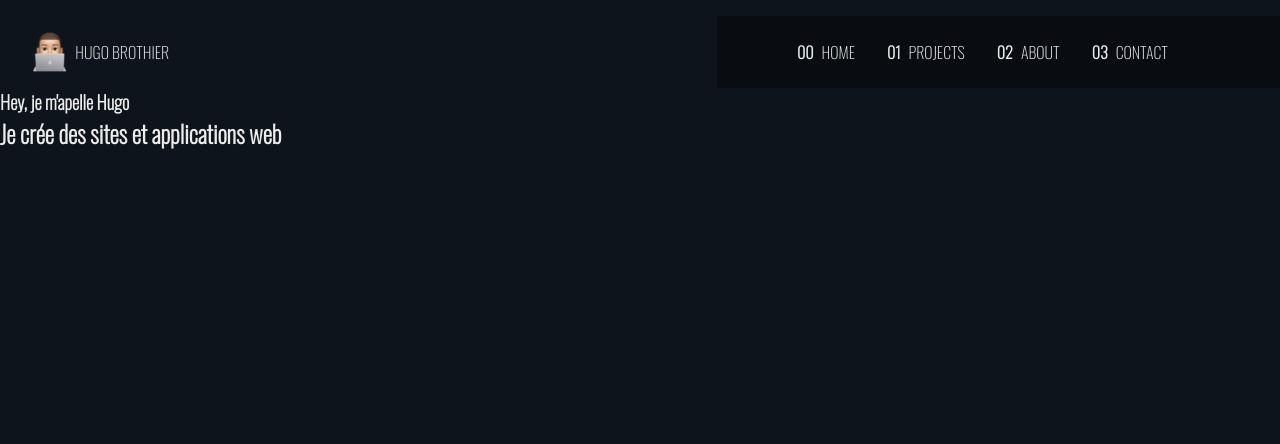
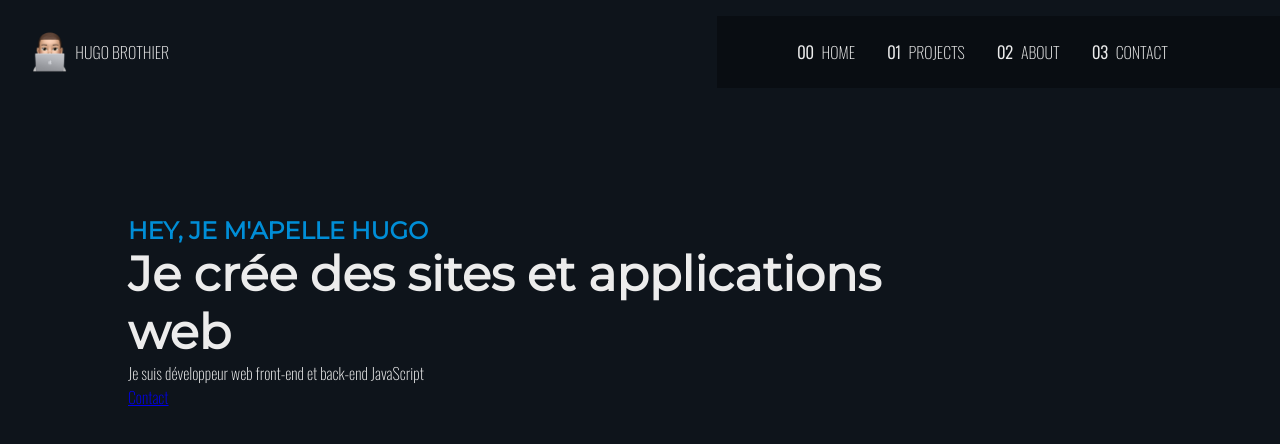
Before and after one commit to hgobr/portfolio, a plain HTML site: page index.html in a window 1280 px wide. Shown: the top 444 px of the page. Drawn offline with nearby package versions, Linux system fonts and the light colour scheme.

Commit message:
update header

```diff
--- a/index.html
+++ b/index.html
@@ -55,6 +55,8 @@
       <header>
         <h3>Hey, je m'apelle Hugo</h3>
         <h1>Je crée des sites et applications web</h1>
+        <p>Je suis développeur web front-end et back-end JavaScript</p>
+        <a href="#contact">Contact</a>
       </header>
     </section>
   </body>
--- a/style.css
+++ b/style.css
@@ -127,7 +127,7 @@ body {
   color: rgb(255, 255, 255);
 }
 
-@media (max-width: 35em) {
+@media (max-width: 42em) {
   .mainNav {
     position: fixed;
     z-index: 1000;
@@ -178,7 +178,7 @@ body {
   }
 }
 
-@media (min-width: 35em) and (max-width: 55em) {
+@media (min-width: 42em) and (max-width: 55em) {
   .mainNav a > span[aria-hidden] {
     display: none;
   }
@@ -187,7 +187,7 @@ body {
   }
 }
 
-@media (min-width: 35em) {
+@media (min-width: 42em) {
   .mainNav {
     padding-block: 1.5rem;
     padding-inline: clamp(3rem, 10vh, 10rem);
@@ -200,3 +200,24 @@ body {
 header {
   color: rgb(236, 236, 236);
 }
+
+.content {
+  margin: 10%;
+}
+
+.content header {
+  max-width: 80%;
+}
+
+.content header h3 {
+  text-transform: uppercase;
+  color: #008ed7;
+  font-family: 'Montserrat', sans-serif;
+  font-size: 1.5em;
+}
+
+.content header h1 {
+  margin: ;
+  font-family: 'Montserrat', sans-serif;
+  font-size: 3em;
+}
```
